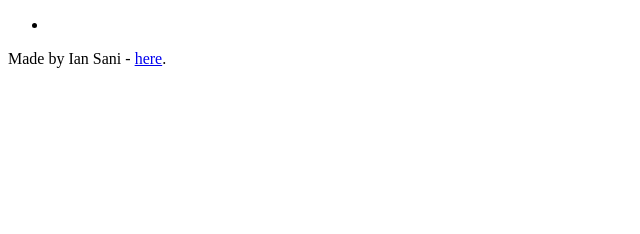
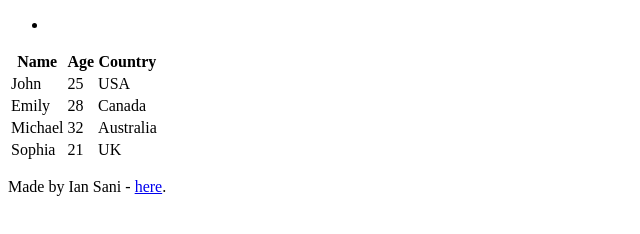
Before and after one commit to IanSani/My_First_Portfolio, a plain HTML site: page html_basic/index.html in a window 1280 px wide. Shown: the whole page, without its empty margins (0-640 px from the left). Drawn offline with Linux system fonts and the light colour scheme.

Commit message:
Added table

```diff
--- a/html_basic/index.html
+++ b/html_basic/index.html
@@ -10,7 +10,40 @@
             </ul>
         </header>
         <main>
-            <article></article>
+            <article>
+                <table>
+                    <thead>
+                        <tr>
+                            <th>Name</th>
+                            <th>Age</th>
+                            <th>Country</th>
+                        </tr>
+                    </thead>
+                    <tbody>
+                        <tr>
+                            <td>John</td>
+                            <td>25</td>
+                            <td>USA</td>
+                        </tr>
+                        <tr>
+                            <td>Emily</td>
+                            <td>28</td>
+                            <td>Canada</td>
+                        </tr>
+                        <tr>
+                            <td>Michael</td>
+                            <td>32</td>
+                            <td>Australia</td>
+                        </tr>
+                        <tr>
+                            <td>Sophia</td>
+                            <td>21</td>
+                            <td>UK</td>
+                        </tr>
+                    </tbody>
+                </table>
+
+            </article>
             <aside></aside>
         </main>
         <footer>
```
